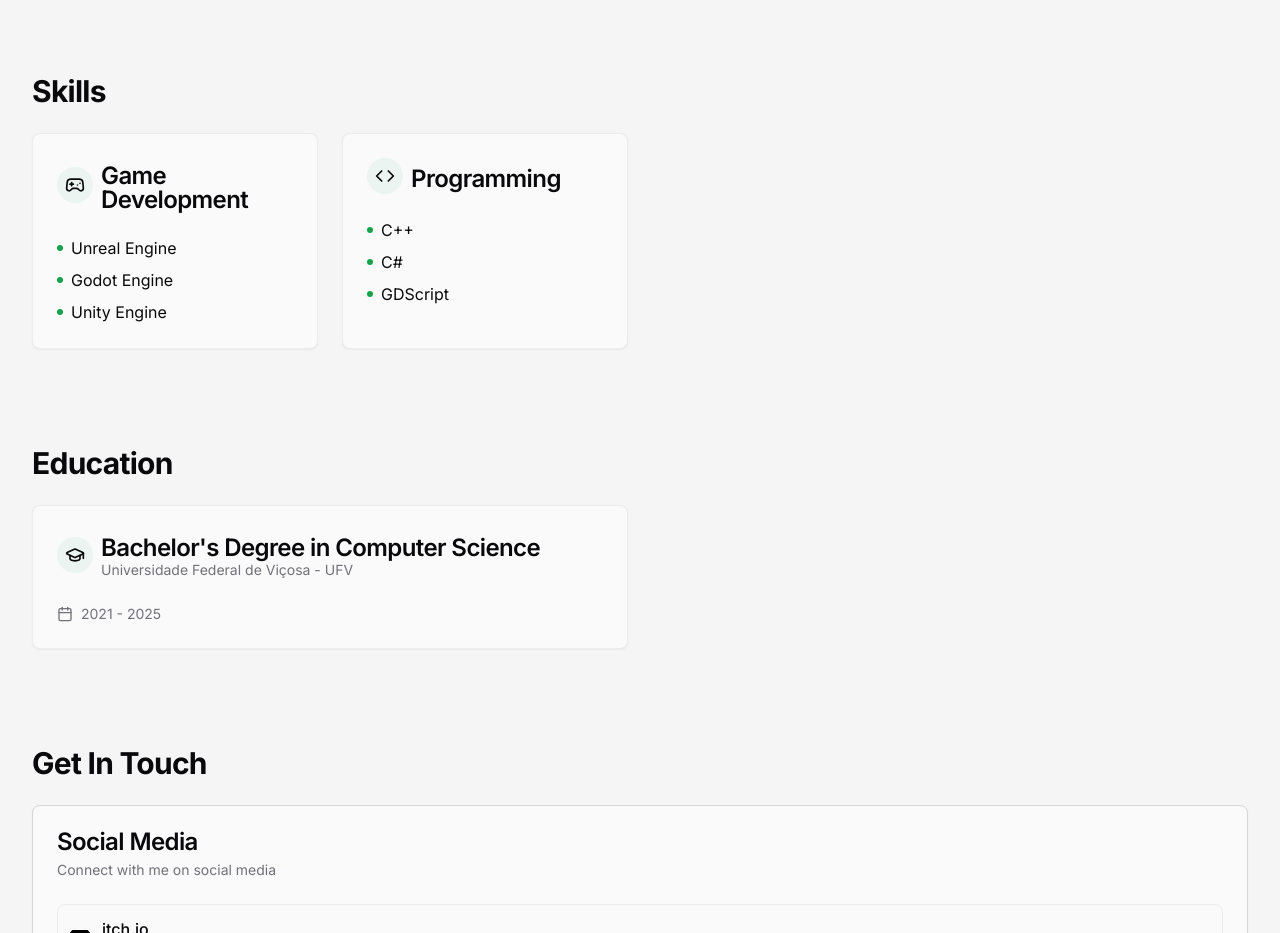
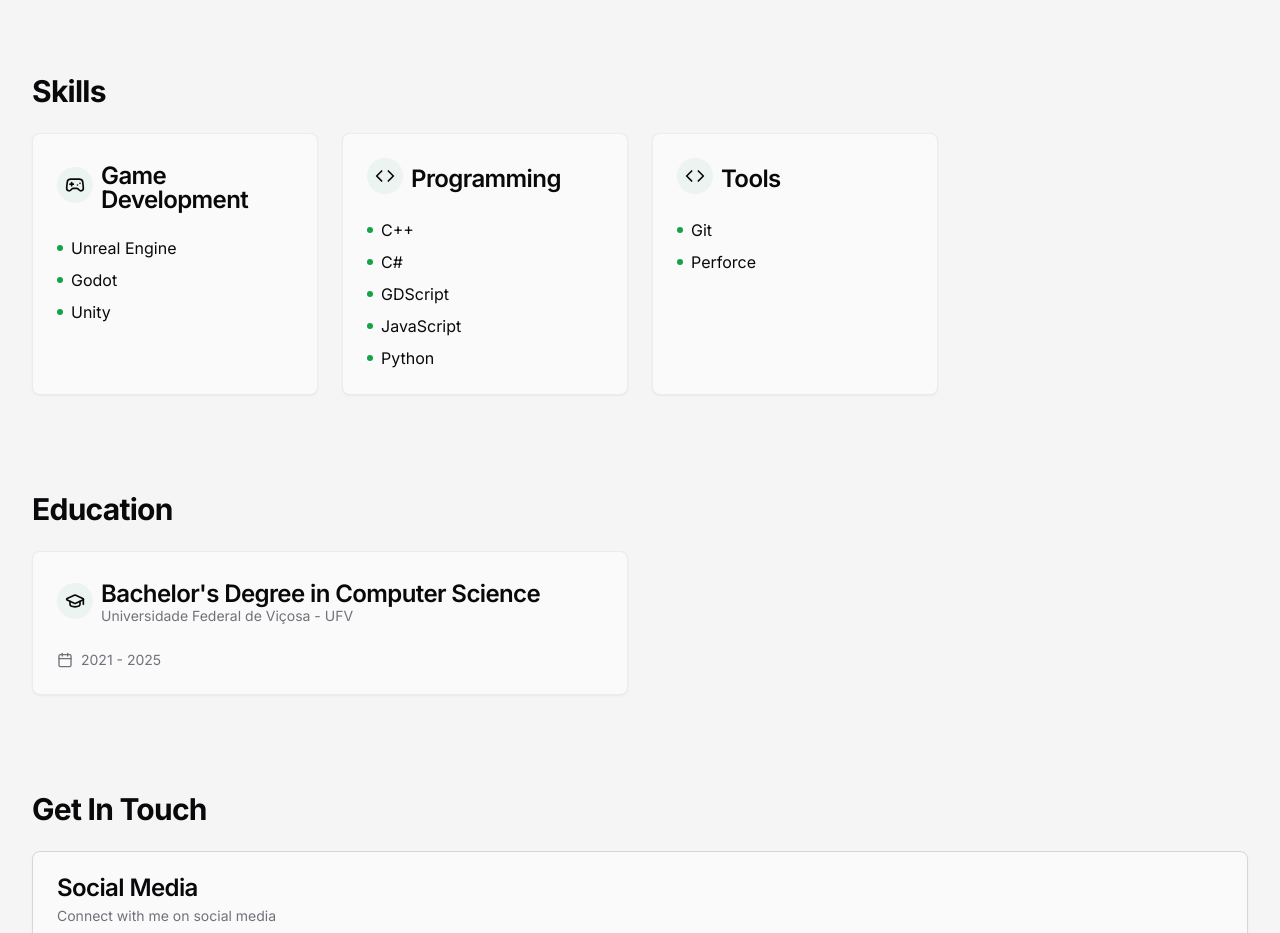
Before and after one commit to danierumr/danierumr.github.io, a Next.js app: page / in a window 1280 px wide. Shown: the part 1600-2533 px from the top of the page. Built offline with nearby package versions, Linux system fonts and the light colour scheme.

Commit message:
set en defalut translation if there are none

```diff
--- a/components/language-provider.tsx
+++ b/components/language-provider.tsx
@@ -45,7 +45,7 @@ export function LanguageProvider({ children }: { children: ReactNode }) {
   }, [language])
 
   const t = (key: keyof typeof en) => {
-    return translations[key] || key
+    return translations[key] || en[key]
   }
 
   return <LanguageContext.Provider value={{ language, setLanguage, t }}>{children}</LanguageContext.Provider>
--- a/components/skills-section.tsx
+++ b/components/skills-section.tsx
@@ -16,7 +16,12 @@ export default function SkillsSection() {
     {
       title: t("skills.programming"),
       icon: <Code className="h-5 w-5" />,
-      skills: [t("skills.lang.cpp"), t("skills.lang.csharp"), t("skills.lang.gd")],
+      skills: [t("skills.lang.cpp"), t("skills.lang.csharp"), t("skills.lang.gd"), t("skills.lang.js"), t("skills.lang.py")],
+    },
+    {
+      title: t("skills.tools"),
+      icon: <Code className="h-5 w-5" />,
+      skills: [t("skills.tool.git"), t("skills.tool.perforce")],
     },
     // {
     //   title: t("skills.design"),
--- a/locales/en.ts
+++ b/locales/en.ts
@@ -19,16 +19,21 @@ export const en = {
   "skills.programming": "Programming",
   "skills.design": "Game Design",
   "skills.art": "3D Modeling & Animation",
-  "skills.engine.unity": "Unity Engine",
+  "skills.engine.unity": "Unity",
   "skills.engine.unreal": "Unreal Engine",
-  "skills.engine.godot": "Godot Engine",
+  "skills.engine.godot": "Godot",
+
   "skills.lang.csharp": "C#",
   "skills.lang.cpp": "C++",
   "skills.lang.gd": "GDScript",
   "skills.lang.js": "JavaScript",
-  "skills.tools.blender": "Blender",
-  "skills.tools.photoshop": "Photoshop",
-  "skills.tools.git": "Git",
+  "skills.lang.py": "Python",
+
+  "skills.tools" : "Tools",
+  "skills.tool.blender": "Blender",
+  "skills.tool.photoshop": "Photoshop",
+  "skills.tool.git": "Git",
+  "skills.tool.perforce": "Perforce",
 
   // Education Section
   "education.title": "Education",
--- a/locales/pt.ts
+++ b/locales/pt.ts
@@ -19,16 +19,6 @@ export const pt = {
   "skills.programming": "Programação",
   "skills.design": "Design de Jogos",
   "skills.art": "Modelagem 3D & Animação",
-  "skills.engine.unity": "Unity Engine",
-  "skills.engine.unreal": "Unreal Engine",
-  "skills.engine.godot": "Godot Engine",
-  "skills.lang.csharp": "C#",
-  "skills.lang.cpp": "C++",
-  "skills.lang.gd": "GDScript",
-  "skills.lang.js": "JavaScript",
-  "skills.tools.blender": "Blender",
-  "skills.tools.photoshop": "Photoshop",
-  "skills.tools.git": "Git",
 
   // Seção de Educação
   "education.title": "Educação",
```
